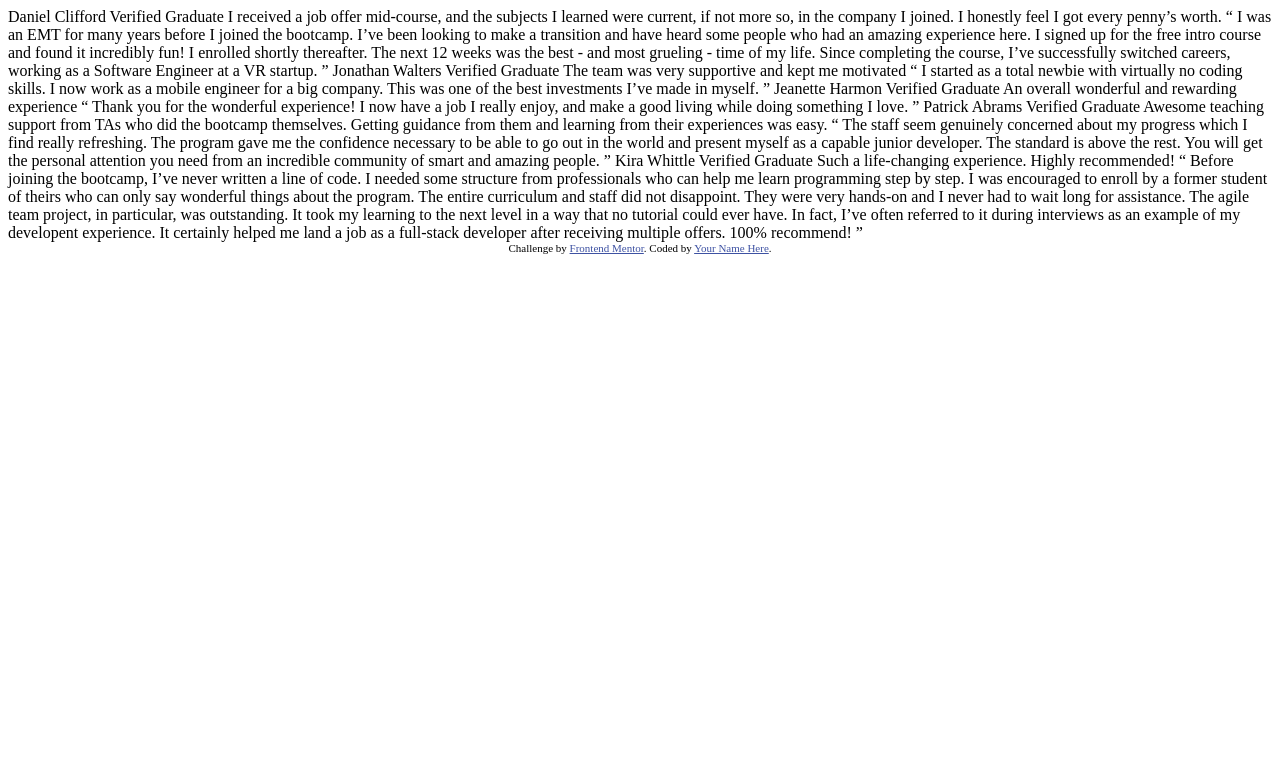
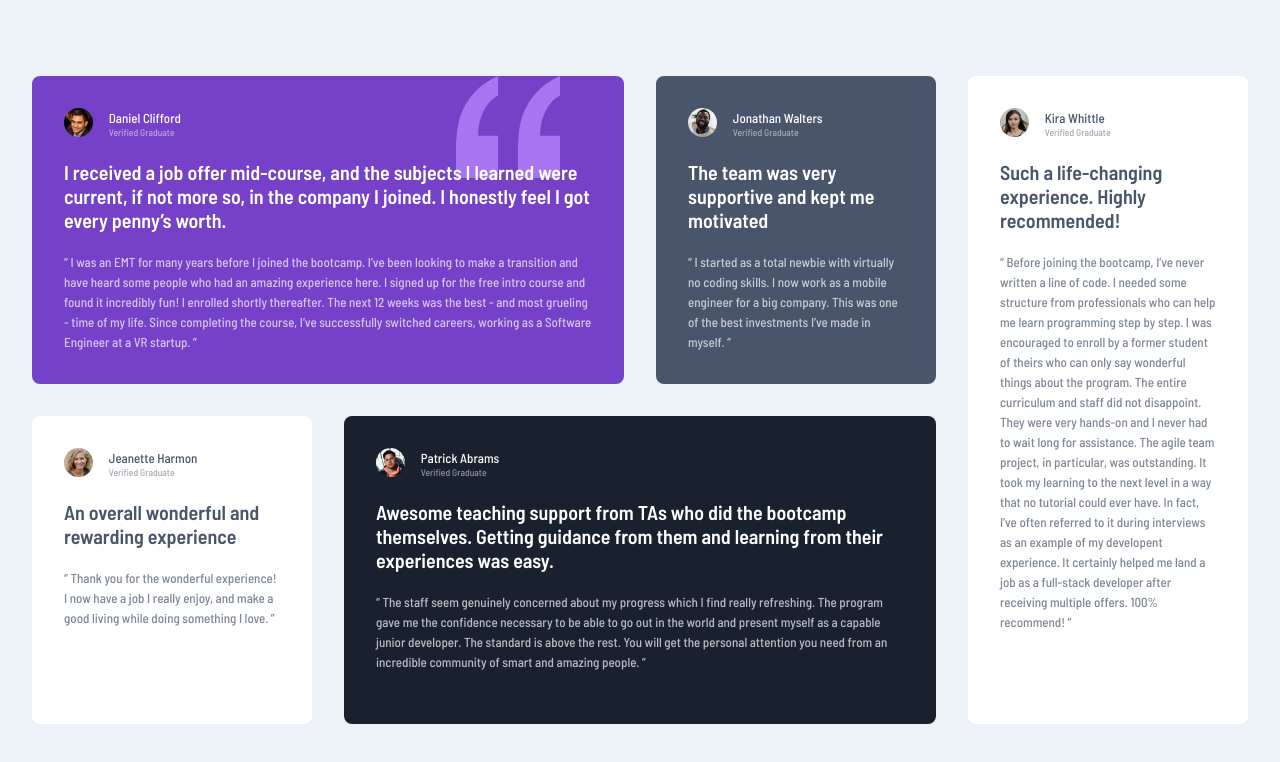
Before and after one commit to scho7623/fem-testimonial-grid, a plain HTML site: page index.html in a window 1280 px wide. Drawn offline with Linux system fonts and the light colour scheme.

Commit message:
add css styles

```diff
--- a/index.html
+++ b/index.html
@@ -2,63 +2,228 @@
 <html lang="en">
 <head>
   <meta charset="UTF-8">
-  <meta name="viewport" content="width=device-width, initial-scale=1.0"> <!-- displays site properly based on user's device -->
-
+  <meta name="viewport" content="width=device-width, initial-scale=1.0">
   <link rel="icon" type="image/png" sizes="32x32" href="./images/favicon-32x32.png">
-
-  <title>Frontend Mentor | [Challenge Name Here]</title>
-
-  <!-- Feel free to remove these styles or customise in your own stylesheet 👍 -->
+  <link href="https://fonts.googleapis.com/css2?family=Barlow+Semi+Condensed:wght@400;500;600&display=swap" rel="stylesheet">
+  <title>Frontend Mentor | Testimonial Grid Section</title>
   <style>
-    .attribution { font-size: 11px; text-align: center; }
-    .attribution a { color: hsl(228, 45%, 44%); }
+    * {
+      margin: 0;
+      padding: 0;
+      box-sizing: border-box;
+    }
+    body {
+      background: hsl(210, 46%, 95%);
+    }
+    main {
+      height: 100vh;
+      font-family: 'Barlow Semi Condensed', sans-serif;
+      font-weight: 500;
+      display: flex;
+      align-items: center;
+      margin: 0 2rem;
+    }
+    .container {
+      display: grid;
+      grid-template-columns: repeat(4, 1fr);
+      grid-template-rows: repeat(2, 1fr);
+      gap: 2rem;
+    }
+    .testimonial {
+      padding: 2rem;
+      border-radius: 0.5rem;
+      position: relative;
+    }
+    .testimonial:nth-child(1) {
+      grid-column: 1 / 3;
+      grid-row: 1 / 2;
+      background: hsl(263, 55%, 52%);
+      color: #fff;
+    }
+    .testimonial:nth-child(2) {
+      grid-column: 3 / 4;
+      grid-row: 1 / 2;
+      background: hsl(217, 19%, 35%);
+      color: #fff;
+    }
+    .testimonial:nth-child(3) {
+      grid-column: 1 / 2;
+      grid-row: 2 / 3;
+      background: #fff;
+      color: hsl(217, 19%, 35%);
+    }
+    .testimonial:nth-child(4) {
+      grid-column: 2 / 4;
+      grid-row: 2 / 3;
+      background: hsl(219, 29%, 14%);
+      color: #fff;
+    }
+    .testimonial:nth-child(5) {
+      grid-column: 4 / 5;
+      grid-row: 1 / 3;
+      background: #fff;
+      color: hsl(217, 19%, 35%);
+    }
+    .profile {
+      display: flex;
+      align-items: center;
+      gap: 1rem;
+    }
+    .profile-image img {
+      width: 1.8rem;
+      border-radius: 1rem;
+    }
+    .profile-text {
+      font-size: 0.813rem;
+    }
+    .profile-text > .title {
+      font-size: 0.6rem;
+      opacity: 0.5;
+    }
+    .heading {
+      font-size: 1.25rem;
+      margin: 1.25rem 0;
+      position: relative;
+    }
+    .review {
+      font-size: 0.813rem;
+      line-height: 1.25rem;
+      opacity: 0.7;
+    }
+    .quot {
+      position: absolute;
+      right: 4rem;
+      top: 0;
+    }
+    @media (max-width: 550px) {
+      main {
+        align-items: normal;
+        margin: 2rem;
+      }
+      .container {
+        display: flex;
+        flex-direction: column;
+      }
+    }
   </style>
 </head>
 <body>
+  <main>
+    <div class="container">
+      <article class="testimonial">
+        <img class="quot" src="./images/bg-pattern-quotation.svg" alt="" />
+        <section class="profile">
+          <div class="profile-image">
+            <img src="./images/image-daniel.jpg" alt="" />
+          </div>
+          <div class="profile-text">
+            <div class="name">
               Daniel Clifford
+            </div>
+            <div class="title">
               Verified Graduate
-
+            </div>
+          </div>
+        </section>
+        <h2 class="heading">
           I received a job offer mid-course, and the subjects I learned were current, if not more so,
           in the company I joined. I honestly feel I got every penny’s worth.
-
+        </h2>
+        <p class="review">
           “ I was an EMT for many years before I joined the bootcamp. I’ve been looking to make a
           transition and have heard some people who had an amazing experience here. I signed up
           for the free intro course and found it incredibly fun! I enrolled shortly thereafter.
           The next 12 weeks was the best - and most grueling - time of my life. Since completing
           the course, I’ve successfully switched careers, working as a Software Engineer at a VR startup. ”
-
+        </p>
+      </article>
+      <article class="testimonial">
+        <section class="profile">
+          <div class="profile-image">
+            <img src="./images/image-jonathan.jpg" alt="" />
+          </div>
+          <div class="profile-text">
+            <div class="name">
               Jonathan Walters
+            </div>
+            <div class="title">
               Verified Graduate
-
+            </div>
+          </div>
+        </section>
+        <h2 class="heading">
           The team was very supportive and kept me motivated
-
+        </h2>
+        <p class="review">
           “ I started as a total newbie with virtually no coding skills. I now work as a mobile engineer
           for a big company. This was one of the best investments I’ve made in myself. ”
-
+        </p>
+      </article>
+      <article class="testimonial">
+        <section class="profile">
+          <div class="profile-image">
+            <img src="./images/image-jeanette.jpg" alt="" />
+          </div>
+          <div class="profile-text">
+            <div class="name">
               Jeanette Harmon
+            </div>
+            <div class="title">
               Verified Graduate
-
+            </div>
+          </div>
+        </section>
+        <h2 class="heading">
           An overall wonderful and rewarding experience
-
+        </h2>
+        <p class="review">
           “ Thank you for the wonderful experience! I now have a job I really enjoy, and make a good living
           while doing something I love. ”
-
+        </p>
+      </article>
+      <article class="testimonial">
+        <section class="profile">
+          <div class="profile-image">
+            <img src="./images/image-patrick.jpg" alt="" />
+          </div>
+          <div class="profile-text">
+            <div class="name">
               Patrick Abrams
+            </div>
+            <div class="title">
               Verified Graduate
-
+            </div>
+          </div>
+        </section>
+        <h2 class="heading">
           Awesome teaching support from TAs who did the bootcamp themselves. Getting guidance from them and
           learning from their experiences was easy.
-
+        </h2>
+        <p class="review">
           “ The staff seem genuinely concerned about my progress which I find really refreshing. The program
           gave me the confidence necessary to be able to go out in the world and present myself as a capable
           junior developer. The standard is above the rest. You will get the personal attention you need from
           an incredible community of smart and amazing people. ”
-
+        </p>
+      </article>
+      <article class="testimonial">
+        <section class="profile">
+          <div class="profile-image">
+            <img src="./images/image-kira.jpg" alt="" />
+          </div>
+          <div class="profile-text">
+            <div class="name">
               Kira Whittle
+            </div>
+            <div class="title">
               Verified Graduate
-
+            </div>
+          </div>
+        </section>
+        <h2 class="heading">
           Such a life-changing experience. Highly recommended!
-
+        </h2>
+        <p class="review">
           “ Before joining the bootcamp, I’ve never written a line of code. I needed some structure from
           professionals who can help me learn programming step by step. I was encouraged to enroll by a former
           student of theirs who can only say wonderful things about the program. The entire curriculum and staff
@@ -67,10 +232,9 @@
           could ever have. In fact, I’ve often referred to it during interviews as an example of my developent
           experience. It certainly helped me land a job as a full-stack developer after receiving multiple offers.
           100% recommend! ”
-
-  <div class="attribution">
-    Challenge by <a href="https://www.frontendmentor.io?ref=challenge" target="_blank">Frontend Mentor</a>.
-    Coded by <a href="#">Your Name Here</a>.
+        </p>
+      </article>
     </div>
+  </main>
 </body>
 </html>
```
Lines whose indentation alone changed are shown as unchanged.
